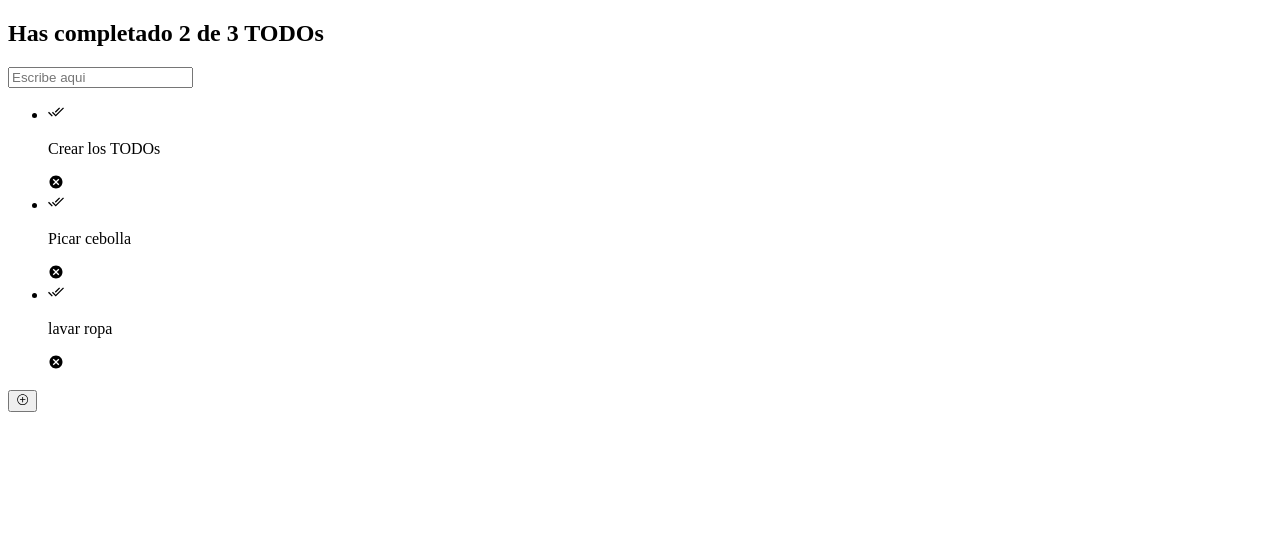
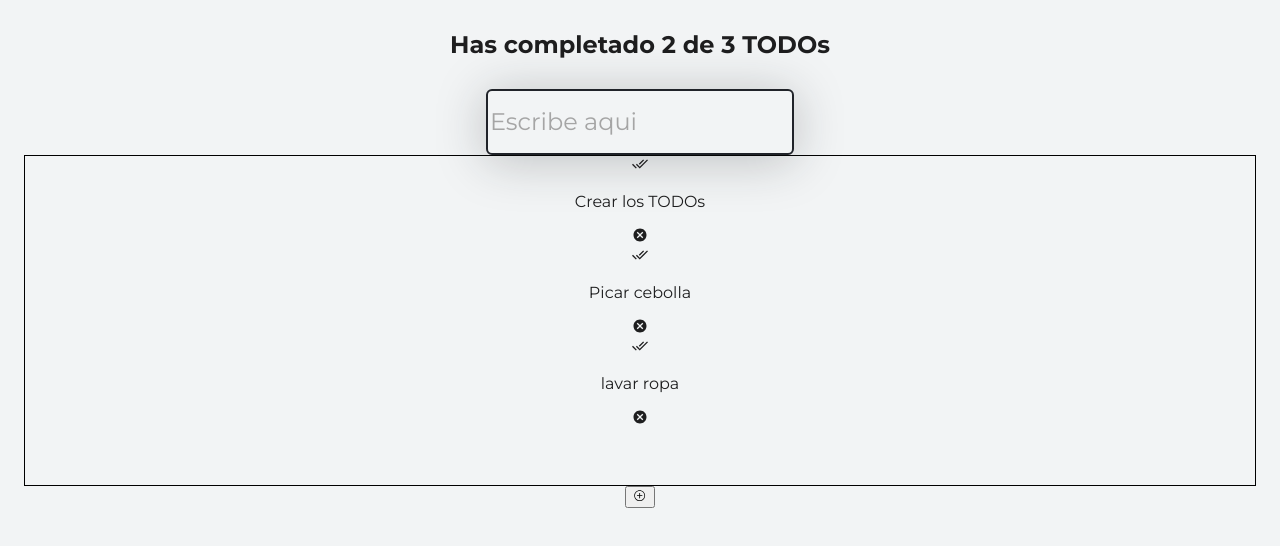
Before and after one commit to VictorHugoCruz/TODOs, a React (Create React App) app: page / in a window 1280 px wide. Shown: the top 546 px of the page. Built offline with nearby package versions, Linux system fonts and the light colour scheme.

Commit message:
añadimos estilos a algunos componentes

```diff
--- a/public/index.html
+++ b/public/index.html
@@ -10,34 +10,15 @@
       content="Web site created using create-react-app"
     />
     <link rel="apple-touch-icon" href="%PUBLIC_URL%/logo192.png" />
-    <!--
-      manifest.json provides metadata used when your web app is installed on a
-      user's mobile device or desktop. See https://developers.google.com/web/fundamentals/web-app-manifest/
-    -->
     <link rel="manifest" href="%PUBLIC_URL%/manifest.json" />
-    <!--
-      Notice the use of %PUBLIC_URL% in the tags above.
-      It will be replaced with the URL of the `public` folder during the build.
-      Only files inside the `public` folder can be referenced from the HTML.
+    <link rel="preconnect" href="https://fonts.googleapis.com">
+    <link rel="preconnect" href="https://fonts.gstatic.com" crossorigin>
+    <link href="https://fonts.googleapis.com/css2?family=DM+Sans:wght@400;500;700&family=Inter:wght@300;500&family=Montserrat:wght@300;400;500;700&display=swap" rel="stylesheet">
 
-      Unlike "/favicon.ico" or "favicon.ico", "%PUBLIC_URL%/favicon.ico" will
-      work correctly both with client-side routing and a non-root public URL.
-      Learn how to configure a non-root public URL by running `npm run build`.
-    -->
     <title>React App</title>
   </head>
   <body>
     <noscript>You need to enable JavaScript to run this app.</noscript>
     <div id="root"></div>
-    <!--
-      This HTML file is a template.
-      If you open it directly in the browser, you will see an empty page.
-
-      You can add webfonts, meta tags, or analytics to this file.
-      The build step will place the bundled scripts into the <body> tag.
-
-      To begin the development, run `npm start` or `yarn start`.
-      To create a production bundle, use `npm run build` or `yarn build`.
-    -->
   </body>
 </html>
--- a/src/App.js
+++ b/src/App.js
@@ -19,7 +19,7 @@ function App() {
       <TodoSearch />
       <TodoList>
         {todos.map(todo =>(
-          <TodoItem text={todo.text}/>
+          <TodoItem key={todo.text} text={todo.text}/>
         ))}
       </TodoList>
       <CreateTodoButton />
--- a/src/TodoCounter.js
+++ b/src/TodoCounter.js
@@ -2,7 +2,9 @@ import React from 'react'
 import styled from 'styled-components'
 
 const Title = styled.h2`
-
+  margin: 30px 0;
+  text-align: center;
+  margin-bottom: 30px;
 `;
 
 
--- a/src/TodoList.js
+++ b/src/TodoList.js
@@ -2,9 +2,14 @@ import React from 'react'
 import styled from 'styled-components'
 
 const List = styled.section`
+width:calc(100%-500px);
+border: 1px solid black;
 `;
 
 const ListUnOrder = styled.ul`
+  margin: 0;
+  padding: 0 0 56px 0;
+  list-style: none;
 `;
 
 function TodoList(props) {
--- a/src/TodoSearch.js
+++ b/src/TodoSearch.js
@@ -2,6 +2,28 @@ import React from 'react'
 import styled from 'styled-components'
 
 const Entrada = styled.input`
+  margin: 0 auto;
+  width: calc(100%-32px);
+  min-width: 300px;
+  height: 60px;
+  background-color:#f2f4f5;
+  border-radius: 6px;
+  border: 2px solid #202329;
+  font-size:24px;
+  font-family: 'Monserrat';
+  font-weight: 400;
+  color: #1E1E1F;
+  box-shadow: 0px 5px 50px rgba(32, 35, 41, 0.25);
+
+  &::placeholder{
+    color: #A5A5A5;
+    font-family: 'Montserrat';
+    font-weight: 400;
+  }
+
+  &:focus{
+    outline-color:#61DAFA;
+  }
 `;
 
 function TodoSearch() {
--- /dev/null
+++ b/src/index.css
@@ -0,0 +1,14 @@
+body {
+  margin: 0;
+  padding: 0;
+  background: #F2F4F5;
+  color: #1E1E1F;
+  font-family: 'Montserrat', Arial, Helvetica, sans-serif;
+}
+
+#root {
+  margin: 0 24px;
+  position: relative;
+  min-height: 100vh;
+  text-align: center;
+}
--- a/src/index.js
+++ b/src/index.js
@@ -1,6 +1,8 @@
 import React from 'react';
 import ReactDOM from 'react-dom/client';
 import App from './App';
+import './index.css'
+
 
 const root = ReactDOM.createRoot(document.getElementById("root"));
 
```
